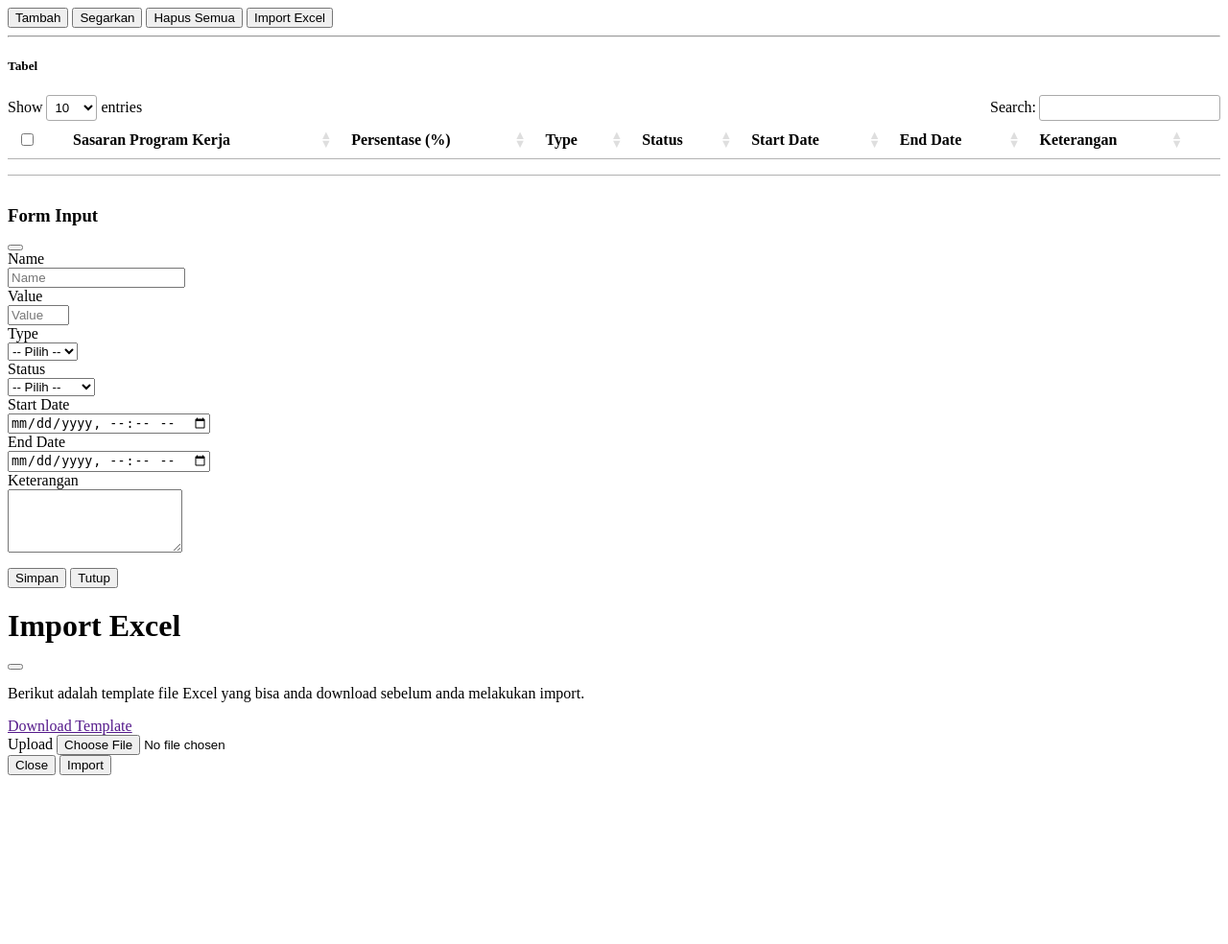
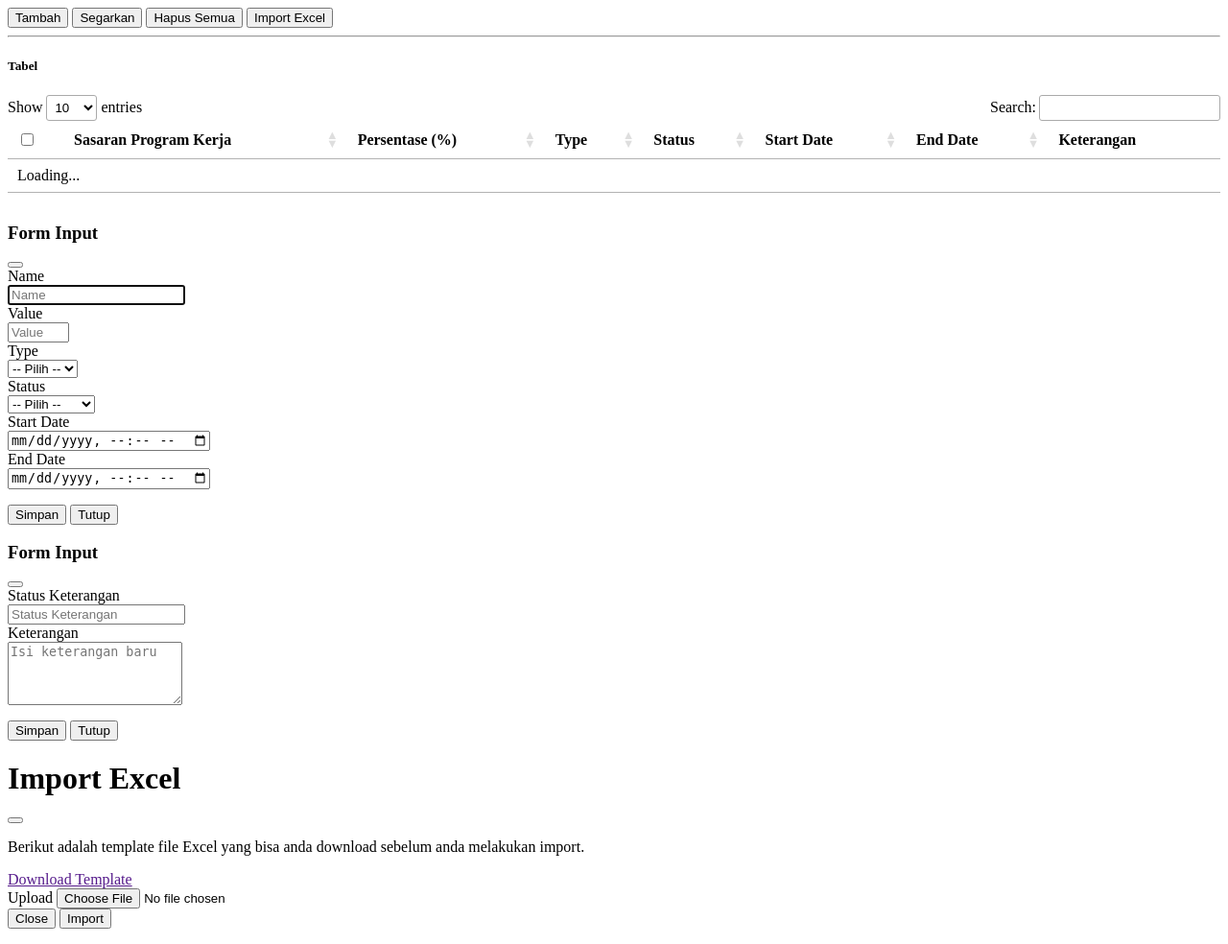
Before and after one commit to hofar/tracker, a PHP site: template application/views/programkerja/data.php in a window 1280 px wide. Shown: the whole page at 96% size. Before the commit the page ends 808 px from the top, so only its background shows below. Run offline with PHP 8.4, Linux system fonts and the light colour scheme; the template is opened without the code that fills it, so the values that code supplies are empty; some libraries are stand-ins or nearby versions.

Commit message:
update:
- history keterangan
- table
- feature master data

```diff
--- a/application/config/autoload.php
+++ b/application/config/autoload.php
@@ -132,4 +132,4 @@
 |
 |	$autoload['model'] = array('first_model' => 'first');
 */
-$autoload['model'] = array('ProgramKerja_model', 'Role_model', 'User_model');
+$autoload['model'] = array('ProgramKerja_model', 'Role_model', 'User_model', 'HistoryKeterangan_model');
--- a/application/helpers/Custom_helper.php
+++ b/application/helpers/Custom_helper.php
@@ -9,7 +9,7 @@
             case 'In Progress':
                 $bg = "text-bg-warning";
                 break;
-            case 'Complete':
+            case 'Completed':
                 $bg = "text-bg-success";
                 break;
             case 'Not Started':
--- a/application/views/programkerja/data.php
+++ b/application/views/programkerja/data.php
@@ -43,15 +43,7 @@
                 </thead>
                 <tbody>
                     <tr>
-                        <th scope="row"></th>
-                        <td></td>
-                        <td></td>
-                        <td></td>
-                        <td></td>
-                        <td></td>
-                        <td></td>
-                        <td></td>
-                        <td></td>
+                        <td colspan="9" class="text-center">Loading...</td>
                     </tr>
                 </tbody>
             </table>
@@ -83,6 +75,10 @@
                     "orderable": false, //set not orderable
                 },
                 {
+                    "targets": [-2],
+                    "orderable": false,
+                },
+                {
                     "targets": [-1], //last column
                     "orderable": false, //set not orderable
                 },
@@ -92,6 +88,11 @@
         // Mendengarkan event draw.dt untuk mendeteksi ketika DataTables selesai di-render
         table.on('draw.dt', function() {
             console.log('DataTables selesai di-render.');
+
+            $('.btn-add-keterangan').on('click', (event) => {
+                let data = $(event.currentTarget).data();
+                add_keterangan(data);
+            });
             $('.btn-edit').on('click', (event) => {
                 let data = $(event.currentTarget).data();
                 ubah_data(data.id);
@@ -166,7 +167,7 @@
                     $('[name="start_date"]').val(data.start_date);
                     $('[name="end_date"]').val(data.end_date);
                     $('[name="keterangan"]').val(data.keterangan);
-                    $('#modalCrudData').modal('show'); // show bootstrap modal when complete loaded
+                    $('#modalCrudData').modal('show'); // show bootstrap modal when Completed loaded
                     $('.modal-title').text('Ubah Data'); // Set title to Bootstrap modal title
                 },
                 error: function(jqXHR, textStatus, errorThrown) {
@@ -290,20 +291,33 @@
 
             // Cek apakah nilai input adalah 100
             if (value === 100) {
-                // Jika nilai adalah 100, pilih opsi "Complete" secara otomatis
+                // Jika nilai adalah 100, pilih opsi "Completed" secara otomatis
                 var statusSelect = $('#status');
-                var completeOption = statusSelect.find('option[value="Complete"]');
-                if (completeOption.length) {
-                    completeOption.prop('selected', true);
+                var CompletedOption = statusSelect.find('option[value="Completed"]');
+                if (CompletedOption.length) {
+                    CompletedOption.prop('selected', true);
                 }
             } else {
-                // Jika nilai bukan 100, pastikan opsi "Complete" tidak dipilih
+                // Jika nilai bukan 100, pastikan opsi "Completed" tidak dipilih
                 var statusSelect = $('#status');
-                var completeOption = statusSelect.find('option[value="Complete"]');
-                if (completeOption.length && completeOption.prop('selected')) {
+                var CompletedOption = statusSelect.find('option[value="Completed"]');
+                if (CompletedOption.length && CompletedOption.prop('selected')) {
                     statusSelect.val(''); // Mengosongkan pilihan status
                 }
             }
+        }
+
+        function add_keterangan(data) {
+            $('#formTambahKeterangan')[0].reset(); // reset form on modals
+            $('.form-group').removeClass('has-error'); // clear error class
+            $('.help-block').empty(); // clear error string
+
+            $('[name="name"]').val(data.id);
+            $('[name="status_keterangan"]').val(data.status);
+            $('[name="keterangan"]').val("");
+
+            $('#modalKeteranganData').modal('show'); // show bootstrap modal
+            $('.modal-title').text('Tambah Keterangan Data'); // Set Title to Bootstrap modal title
         }
 
         // Tambahkan event listener untuk input
@@ -326,21 +340,21 @@
                     <div class="row mb-3">
                         <label class="col-sm-3 col-form-label" for="name">Name</label>
                         <div class="col-sm">
-                            <input id="name" name="name" placeholder="Name" class="form-control" type="text" maxlength="100" min="3">
+                            <input id="name" name="name" placeholder="Name" class="form-control" type="text" maxlength="100" min="3" autofocus>
                             <span class="help-block"></span>
                         </div>
                     </div>
                     <div class="row mb-3">
                         <label class="col-sm-3 col-form-label" for="value">Value</label>
                         <div class="col-sm">
-                            <input id="value" name="value" placeholder="Value" class="form-control" type="number" max="100" min="0">
+                            <input id="value" name="value" placeholder="Value" class="form-control" type="number" max="100" min="0" autofocus>
                             <span class="help-block"></span>
                         </div>
                     </div>
                     <div class="row mb-3">
                         <label class="col-sm-3 col-form-label" for="type">Type</label>
                         <div class="col-sm">
-                            <select name="type" id="type" class="form-select">
+                            <select name="type" id="type" class="form-select" autofocus>
                                 <option value="">-- Pilih --</option>
                                 <option value="Network">Network</option>
                                 <option value="Aplikasi">Aplikasi</option>
@@ -351,10 +365,10 @@
                     <div class="row mb-3">
                         <label class="col-sm-3 col-form-label" for="status">Status</label>
                         <div class="col-sm">
-                            <select name="status" id="status" class="form-select">
+                            <select name="status" id="status" class="form-select" autofocus>
                                 <option value="">-- Pilih --</option>
                                 <option value="In Progress">In Progress</option>
-                                <option value="Complete">Complete</option>
+                                <option value="Completed">Completed</option>
                                 <option value="Not Started">Not Started</option>
                             </select>
                             <span class="help-block"></span>
@@ -363,22 +377,58 @@
                     <div class="row mb-3">
                         <label class="col-sm-3 col-form-label" for="start_date">Start Date</label>
                         <div class="col-sm">
-                            <input id="start_date" name="start_date" placeholder="Start Date" class="form-control" type="datetime-local">
+                            <input id="start_date" name="start_date" placeholder="Start Date" class="form-control" type="datetime-local" autofocus>
                             <span class="help-block"></span>
                         </div>
                     </div>
                     <div class="row mb-3">
                         <label class="col-sm-3 col-form-label" for="end_date">End Date</label>
                         <div class="col-sm">
-                            <input id="end_date" name="end_date" placeholder="End Date" class="form-control" type="datetime-local">
+                            <input id="end_date" name="end_date" placeholder="End Date" class="form-control" type="datetime-local" autofocus>
+                            <span class="help-block"></span>
+                        </div>
+                    </div>
+                    <!--
+                    <div class="row mb-3">
+                        <label class="col-sm-3 col-form-label" for="keterangan">Keterangan</label>
+                        <div class="col-sm">
+                            <textarea name="keterangan" id="keterangan" rows="4" class="form-control"></textarea>
+                            <span class="help-block"></span>
+                        </div>
+                    </div>
+                    -->
+                </form>
+            </div>
+            <div class="modal-footer">
+                <button type="button" class="btn btn-primary" id="btnSave">Simpan</button>
+                <button type="button" class="btn btn-secondary" data-bs-dismiss="modal">Tutup</button>
+            </div>
+        </div><!-- /.modal-content -->
+    </div><!-- /.modal-dialog -->
+</div>
+
+<!-- pop up data -->
+<div class="modal fade" id="modalKeteranganData" tabindex="-1" role="dialog">
+    <div class="modal-dialog" role="document">
+        <div class="modal-content">
+            <div class="modal-header">
+                <h3 class="modal-title">Form Input</h3>
+                <button type="button" class="btn-close" data-bs-dismiss="modal" aria-label="Close"></button>
+            </div>
+            <div class="modal-body form">
+                <form id="formTambahKeterangan">
+                    <input type="hidden" value="" name="id" />
+                    <div class="row mb-3">
+                        <label class="col-sm-3 col-form-label" for="status_keterangan">Status Keterangan</label>
+                        <div class="col-sm">
+                            <input id="status_keterangan" name="status_keterangan" placeholder="Status Keterangan" class="form-control" type="text" readonly autofocus>
                             <span class="help-block"></span>
                         </div>
                     </div>
                     <div class="row mb-3">
                         <label class="col-sm-3 col-form-label" for="keterangan">Keterangan</label>
                         <div class="col-sm">
-                            <!-- <input id="end_date" name="end_date" placeholder="End Date" class="form-control" type="datetime-local"> -->
-                            <textarea name="keterangan" id="keterangan" rows="4" class="form-control"></textarea>
+                            <textarea name="keterangan" id="keterangan" rows="4" class="form-control" placeholder="Isi keterangan baru" autofocus></textarea>
                             <span class="help-block"></span>
                         </div>
                     </div>
--- a/application/views/template.php
+++ b/application/views/template.php
@@ -140,6 +140,11 @@
         .anychart-credits {
             display: none !important;
         }
+
+        [disabled],
+        [readonly] {
+            cursor: not-allowed;
+        }
     </style>
 </head>
 
--- a/system/core/Controller.php
+++ b/system/core/Controller.php
@@ -86,6 +86,7 @@
 	public $ProgramKerja_model;
 	public $Role_model;
 	public $User_model;
+	public $HistoryKeterangan_model;
 	private $benchmark;
 	private $hooks;
 	private $log;
--- a/system/core/Loader.php
+++ b/system/core/Loader.php
@@ -136,6 +136,7 @@
 	public $ProgramKerja_model;
 	public $Role_model;
 	public $User_model;
+	public $HistoryKeterangan_model;
 
 	/**
 	 * List of class name mappings
```
Also changed, not shown: application/controllers/ProgramKerja.php (+30 -1 lines), application/models/HistoryKeterangan_model.php (added, +75 -0 lines), database/tracker.sql (+68 -19 lines).
